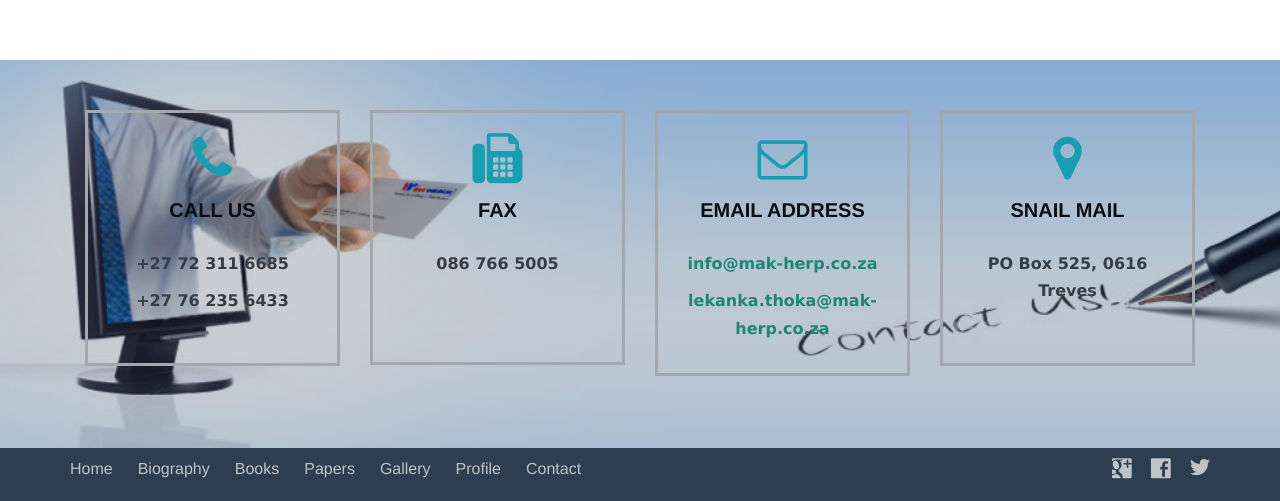
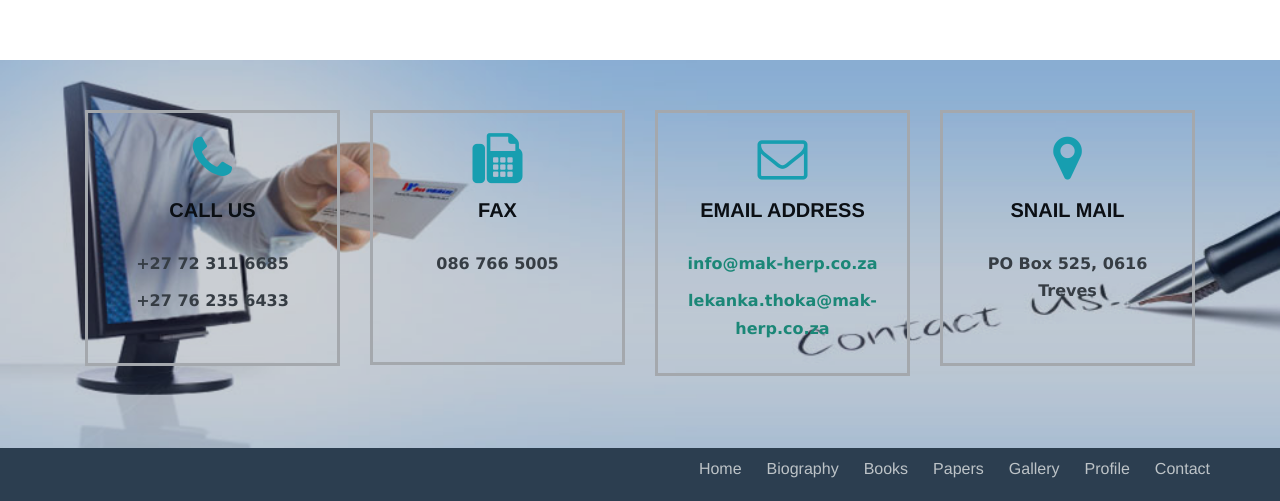
Before and after one commit to Dag-IT-repo/mak-herp, a plain HTML site: page contact.html in a window 1280 px wide. Shown: the part 2122-2623 px from the top of the page. Drawn offline with Linux system fonts and the light colour scheme; some packages are replaced by stand-ins of ours; a web font is replaced by a local one.

Commit message:
Comment out social links and right allign footer headings

```diff
--- a/contact.html
+++ b/contact.html
@@ -194,7 +194,7 @@
         <!-- footer-3 -->
         <footer class="footer-2 bg-midnight-blue">
             <div class="container">
-            <nav class="pull-left">
+                <nav class="pull-right">
                     <ul>
                         <li><a href="index.html">Home</a></li>
                         <li><a href="biog.html">Biography</a></li>
@@ -205,7 +205,7 @@
                         <li class="active"><a href="contact.html">Contact</a></li>
                     </ul>
                 </nav>
-            <div class="social-btns pull-right">
+                <!--<div class="social-btns pull-right">
                     <a href="#">
                         <div class="fui-googleplus"></div>
                         <div class="fui-googleplus"></div>
@@ -218,7 +218,7 @@
                         <div class="fui-twitter"></div>
                         <div class="fui-twitter"></div>
                     </a>
-            </div>
+                </div>-->
                 <div class="additional-links">
                     <a href="#"></a><a href="#"></a>
                 </div>
```
Also changed, not shown: biog.html (+3 -3 lines), books.html (+3 -3 lines), gallery.html (+4 -3 lines), gallery_10.html (+3 -3 lines), gallery_11.html (+3 -3 lines), gallery_12.html (+3 -3 lines), gallery_13.html (+3 -3 lines), gallery_14.html (+3 -3 lines), gallery_15.html (+3 -3 lines), gallery_2.html (+3 -3 lines), gallery_3.html (+3 -3 lines), gallery_4.html (+3 -3 lines), gallery_5.html (+3 -3 lines), gallery_6.html (+4 -5 lines), 5 more files. Lines whose indentation alone changed are shown as unchanged.
